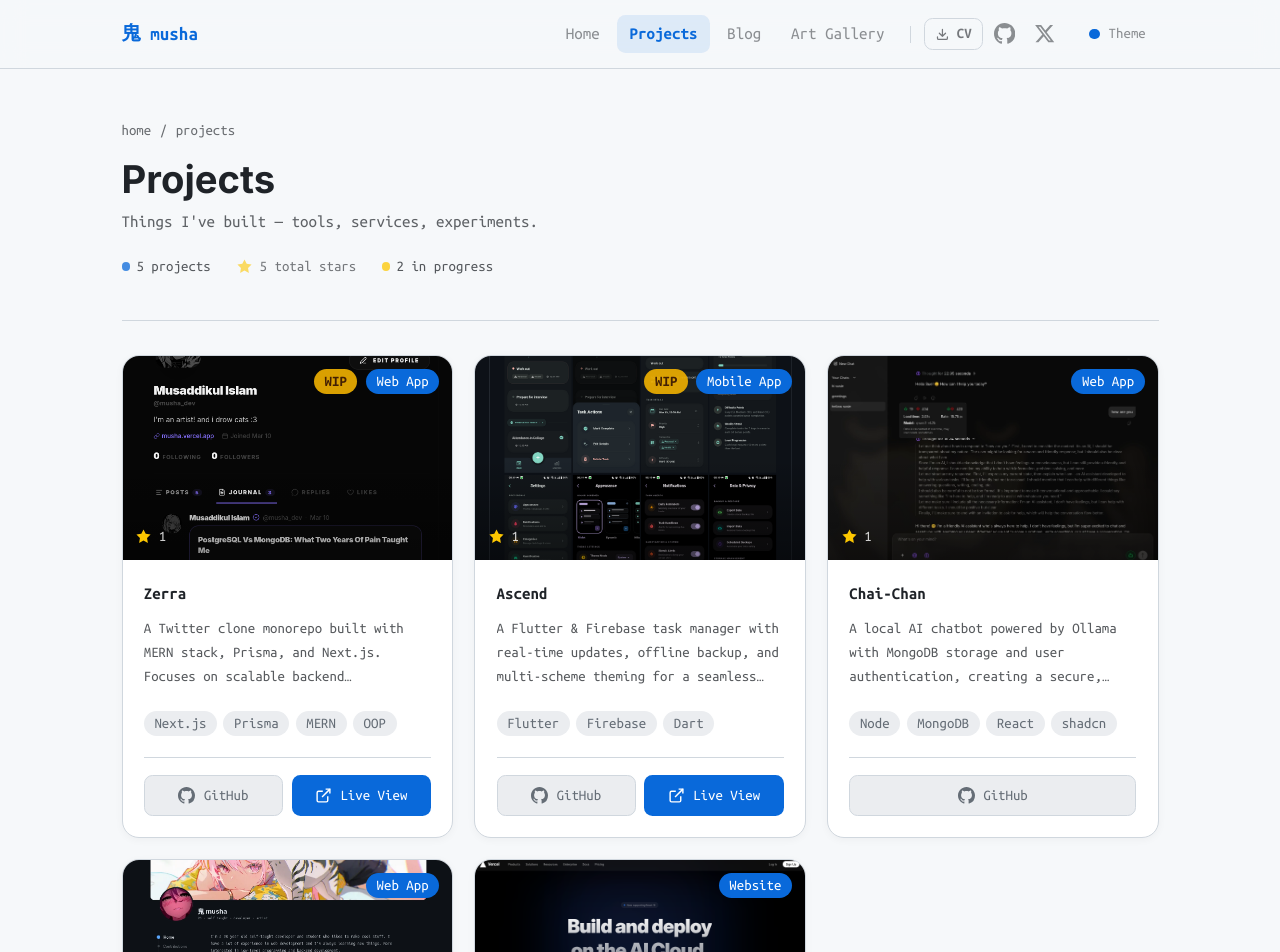
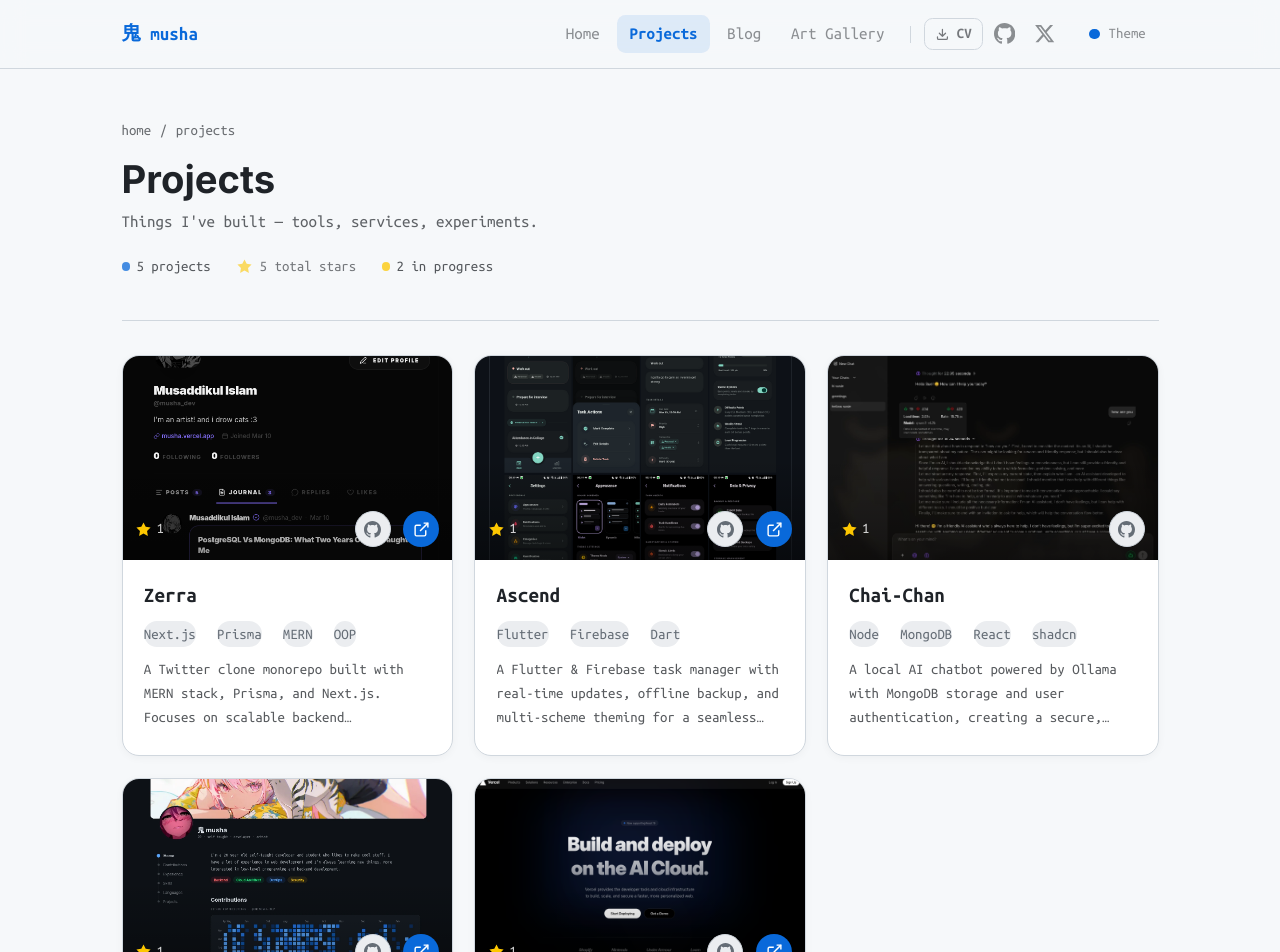
Before and after one commit to onimusha-dev/musha-portfollio, a Next.js app: page /projects in a window 1280 px wide. Shown: the top 952 px of the page. Built offline with nearby package versions, Linux system fonts and the light colour scheme.

Commit message:
feat: project cards and preview refactor

```diff
--- a/app/blogs/page.tsx
+++ b/app/blogs/page.tsx
@@ -19,6 +19,14 @@ function BlogCard({ post }: { post: (typeof posts)[number] }) {
         >
             {/* Left: text */}
             <div className="flex-1 min-w-0">
+                {/* title */}
+                <h2
+                    className="text-xl font-bold leading-snug mb-2 transition-colors duration-150 group-hover:text-accent"
+                    style={{ color: "var(--foreground)" }}
+                >
+                    {post.title}
+                </h2>
+
                 {/* tags */}
                 <div className="flex flex-wrap gap-1.5 mb-3">
                     {post.tags.map((tag) => (
@@ -35,14 +43,6 @@ function BlogCard({ post }: { post: (typeof posts)[number] }) {
                         </span>
                     ))}
                 </div>
-
-                {/* title */}
-                <h2
-                    className="text-xl font-bold leading-snug mb-2 transition-colors duration-150 group-hover:text-accent"
-                    style={{ color: "var(--foreground)" }}
-                >
-                    {post.title}
-                </h2>
 
                 {/* excerpt */}
                 <p
@@ -61,8 +61,9 @@ function BlogCard({ post }: { post: (typeof posts)[number] }) {
                     <span className="opacity-60">·</span>
                     <span>{post.readTime}</span>
                     <span className="opacity-60">·</span>
+                    <div className="flex-1"></div>
                     <span
-                        className="opacity-0 group-hover:opacity-100 transition-opacity duration-150 flex items-center gap-1"
+                        className="opacity-0 group-hover:opacity-100 transition-opacity duration-150 flex items-center gap-1 mr-5"
                         style={{ color: "var(--accent)" }}
                     >
                         Read →
--- a/app/layout.tsx
+++ b/app/layout.tsx
@@ -58,6 +58,7 @@ export default function RootLayout({
 })();`,
           }}
         />
+        <meta name="viewport" content="width=device-width, initial-scale=1.0, maximum-scale=1.0, user-scalable=no"></meta>
       </head>
       <body className={`${inter.variable} ${caveat.variable} antialiased min-h-screen flex flex-col overflow-x-hidden`}>
         <ThemeProvider>
--- a/app/projects/page.tsx
+++ b/app/projects/page.tsx
@@ -66,31 +66,50 @@ function ProjectCard({ project }: { project: typeof projects[0] }) {
                 src={project.image}
                 alt={`${project.name} preview`}
                 fill
-                className="object-cover transition-transform duration-300 group-hover:scale-105"
+                className="object-cover transition-transform duration-300 group-hover:scale-105 select-none"
                 sizes="(max-width: 640px) 100vw, (max-width: 1024px) 50vw, 33vw"
             />
             {/* gradient overlay */}
             <div className="absolute inset-0 bg-linear-to-t from-black/40 via-transparent to-transparent" />
 
-            {/* top-right badges */}
-            <div className="absolute top-3 right-3 flex items-center gap-2">
-                {project.wip && (
-                    <span className="text-sm font-mono font-semibold px-2.5 py-0.5 rounded-full select-none bg-yellow-500/90 text-yellow-950">
-                        WIP
-                    </span>
-                )}
-                <span
-                    className="text-sm font-mono px-2.5 py-0.5 rounded-full select-none"
-                    style={{ background: "var(--accent)", color: "var(--card)" }}
-                >
-                    {project.category}
-                </span>
-            </div>
-
             {/* star count bottom-left */}
-            <div className="absolute bottom-3 left-3 flex items-center gap-1.5 text-white/80 text-sm font-mono">
-                <Icons.Star className="w-4 h-4 text-yellow-400" />
-                <span>{project.stars}</span>
+            <div className="absolute bottom-3 px-3 w-full flex items-center gap-3 justify-between text-white/80 text-sm font-mono">
+                <div className="flex gap-1 items-center justify-center">
+                    <Icons.Star className="w-4 h-4 text-yellow-400" />
+                    <span>{project.stars}</span>
+                </div>
+                <div className="flex items-center gap-3 justify-center">
+                    {project.repoUrl && (
+                        <a
+                            href={project.repoUrl}
+                            target="_blank"
+                            rel="noopener noreferrer"
+                            className="inline-flex items-center justify-center gap-2 p-2 rounded-full text-sm font-mono transition-all duration-150 hover:-translate-y-px hover:text-accent hover:border-accent/40"
+                            style={{
+                                background: "var(--c0)",
+                                border: "1px solid var(--card-border)",
+                                color: "var(--muted)",
+                            }}
+                        >
+                            <Icons.GitHub className="w-4 h-4 shrink-0" />
+                        </a>
+                    )}
+                    {project.liveUrl && (
+                        <a
+                            href={project.liveUrl}
+                            target="_blank"
+                            rel="noopener noreferrer"
+                            className="inline-flex items-center justify-center gap-2 p-2 rounded-full text-sm font-mono transition-all duration-150 hover:-translate-y-px"
+                            style={{
+                                background: "var(--accent)",
+                                border: "1px solid transparent",
+                                color: "var(--card)",
+                            }}
+                        >
+                            <Icons.External className="w-4 h-4 shrink-0" />
+                        </a>
+                    )}
+                </div>
             </div>
         </>
     );
@@ -109,17 +128,13 @@ function ProjectCard({ project }: { project: typeof projects[0] }) {
         >
             {/* ── Thumbnail — liveUrl → repoUrl → non-clickable ── */}
             {imageHref ? (
-                <a
-                    href={imageHref}
-                    target="_blank"
-                    rel="noopener noreferrer"
-                    className={`${thumbClass} block cursor-pointer`}
+                <div className={`${thumbClass} block`}
                     style={thumbStyle}
                     tabIndex={-1}
                     aria-hidden="true"
                 >
                     {imageInner}
-                </a>
+                </div>
             ) : (
                 <div className={thumbClass} style={thumbStyle}>
                     {imageInner}
@@ -129,21 +144,16 @@ function ProjectCard({ project }: { project: typeof projects[0] }) {
             {/* ── Card Body ── */}
             <div className="flex flex-col flex-1 p-5">
                 {/* title */}
-                <p className="text-base font-bold font-mono mb-2.5 group-hover:text-accent transition-colors duration-200">
+                <p className="text-xl font-bold font-mono mb-2.5 group-hover:text-accent transition-colors duration-200">
                     {project.name}
                 </p>
 
-                {/* description */}
-                <p className="text-sm font-mono leading-relaxed opacity-75 mb-4 line-clamp-3 min-h-18">
-                    {project.description}
-                </p>
-
                 {/* tags */}
-                <div className="flex flex-wrap gap-1.5 mb-5">
+                <div className="flex flex-wrap gap-5 mb-2.5">
                     {project.tags.map(tag => (
                         <span
                             key={tag}
-                            className="text-sm font-mono px-2.5 py-0.5 rounded-full select-none"
+                            className="text-sm font-mono py-0.5 rounded-full select-none"
                             style={{ background: "var(--c0)", color: "var(--muted)" }}
                         >
                             {tag}
@@ -151,47 +161,10 @@ function ProjectCard({ project }: { project: typeof projects[0] }) {
                     ))}
                 </div>
 
-                {/* ── Action buttons ── */}
-                <div
-                    className="flex items-center gap-2 pt-4"
-                    style={{ borderTop: "1px solid var(--card-border)" }}
-                >
-                    {/* GitHub */}
-                    {project.repoUrl && (
-                        <a
-                            href={project.repoUrl}
-                            target="_blank"
-                            rel="noopener noreferrer"
-                            className="flex-1 inline-flex items-center justify-center gap-2 px-3 py-2 rounded-lg text-sm font-mono transition-all duration-150 hover:-translate-y-px hover:text-accent hover:border-accent/40"
-                            style={{
-                                background: "var(--c0)",
-                                border: "1px solid var(--card-border)",
-                                color: "var(--muted)",
-                            }}
-                        >
-                            <Icons.GitHub className="w-4 h-4 shrink-0" />
-                            GitHub
-                        </a>
-                    )}
-
-                    {/* Live View */}
-                    {project.liveUrl && (
-                        <a
-                            href={project.liveUrl}
-                            target="_blank"
-                            rel="noopener noreferrer"
-                            className="flex-1 inline-flex items-center justify-center gap-2 px-3 py-2 rounded-lg text-sm font-mono transition-all duration-150 hover:-translate-y-px"
-                            style={{
-                                background: "var(--accent)",
-                                border: "1px solid transparent",
-                                color: "var(--card)",
-                            }}
-                        >
-                            <Icons.External className="w-4 h-4 shrink-0" />
-                            Live View
-                        </a>
-                    )}
-                </div>
+                {/* description */}
+                <p className="text-sm font-mono leading-relaxed opacity-75 line-clamp-3 min-h-18">
+                    {project.description}
+                </p>
             </div>
         </div>
     );
```
Also changed, not shown: components/sections/featured-projects.tsx (+9 -9 lines).
